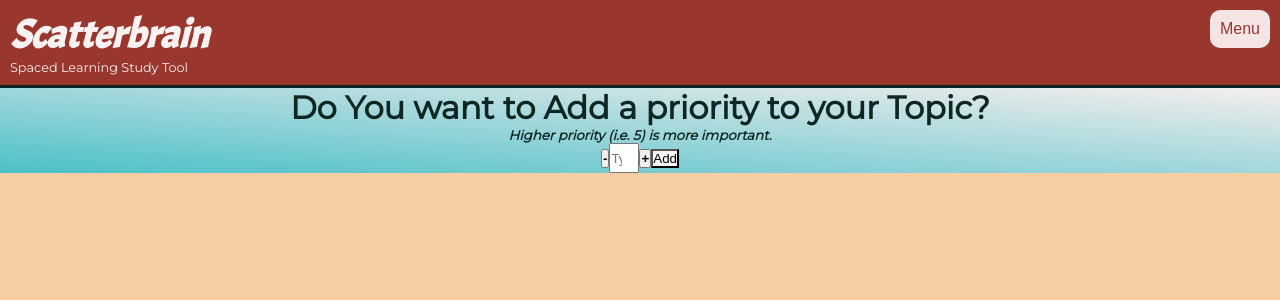
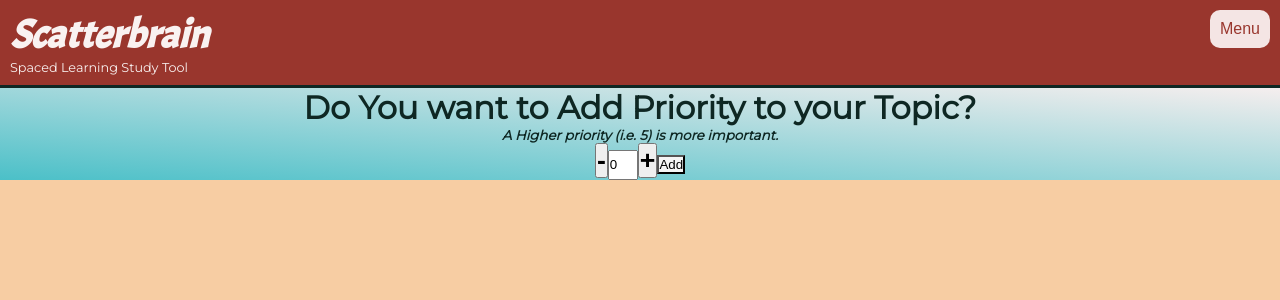
Before and after one commit to bellmarc/scatterbrain-study-app, a React (Create React App) app in the folder client/: page /onboard/addPriority/1 in a window 1280 px wide. Shown: the top 300 px of the page. Built offline with nearby package versions, Linux system fonts and the light colour scheme.

Commit message:
Increment/Decrement functional

```diff
--- a/client/src/components/Onboarding/AddPriority.js
+++ b/client/src/components/Onboarding/AddPriority.js
@@ -2,15 +2,30 @@
 import "../../style/Onboarding/AddPriority.css";
 import userBrowser from '../../functions/User/Browser.js';
 import axios from "axios";
+import { set } from "mongoose";
 
 function AddPriority(props) {
-  const[priority, setPriority] = useState("")
+  const[priority, setPriority] = useState(0)
   const topicId = props.match.params.topicId
   const currentUser = userBrowser.get()
 
-  const handleChange = (e) => {
+  const handleChange = (e) => { //payload
+    e.preventDefault()
     setPriority(e.target.value)
   }
+
+  const increment = (e)=> { e.preventDefault()
+    if (priority < 5 ){
+      setPriority(priority + 1)
+  }}
+
+  const decrement = (e)=> { e.preventDefault()
+    if (priority > 0 ){
+      setPriority(priority - 1)
+    }}
+
+
+
   const updateTopicWithPriority = (e) => {
     e.preventDefault()
     axios.put(`/topics/${currentUser._id}/${topicId}`,
@@ -22,16 +37,17 @@
      .catch(err => console.log(err))
   }
 
-  console.log(props.match.params) //id
   return (
     <div className="add-priority-page">
       <div className="add-priority-text">
-        <h1>Do You want to Add a priority to your Topic?</h1>
+        <h1>Do You want to Add Priority to your Topic?</h1>
         <h5>
-          <em>Higher priority (i.e. 5) is more important.</em>
+          <em>A Higher priority (i.e. 5) is more important.</em>
         </h5>
-        <form className="priority-btn-container" >
-          <button type="minus-button">
+        <form onSubmit={
+          updateTopicWithPriority
+        } className="priority-btn-container">
+          <button type="minus-button" onClick={decrement}>
             <b>-</b>
           </button>
           <input
@@ -44,15 +60,12 @@
             onChange={handleChange}
             value={priority}
           ></input>
-          <button type="add-button">
+          <button type="add-button" onClick={increment}>
             <b>+</b>
           </button>
-            <button className="add-priority-btn"
-        onClick={
-        updateTopicWithPriority
-        }>
-        Add
-        </button>
+            <button className="add-priority-btn">
+                Add
+            </button>
         </form>
       </div>
     </div>
--- a/client/src/style/Onboarding/AddPriority.css
+++ b/client/src/style/Onboarding/AddPriority.css
@@ -22,5 +22,8 @@
 .add-priority-btn {
     background-color: whitesmoke;
     border-radius: 4;
+}
 
+b {
+    font-size: 2em;
 }
```
